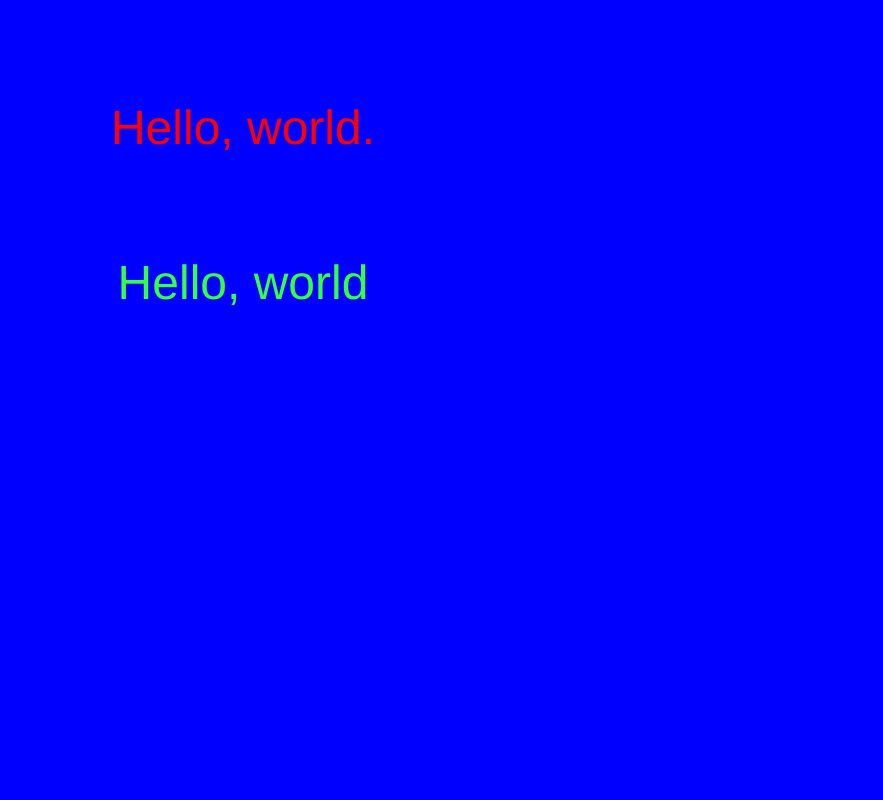
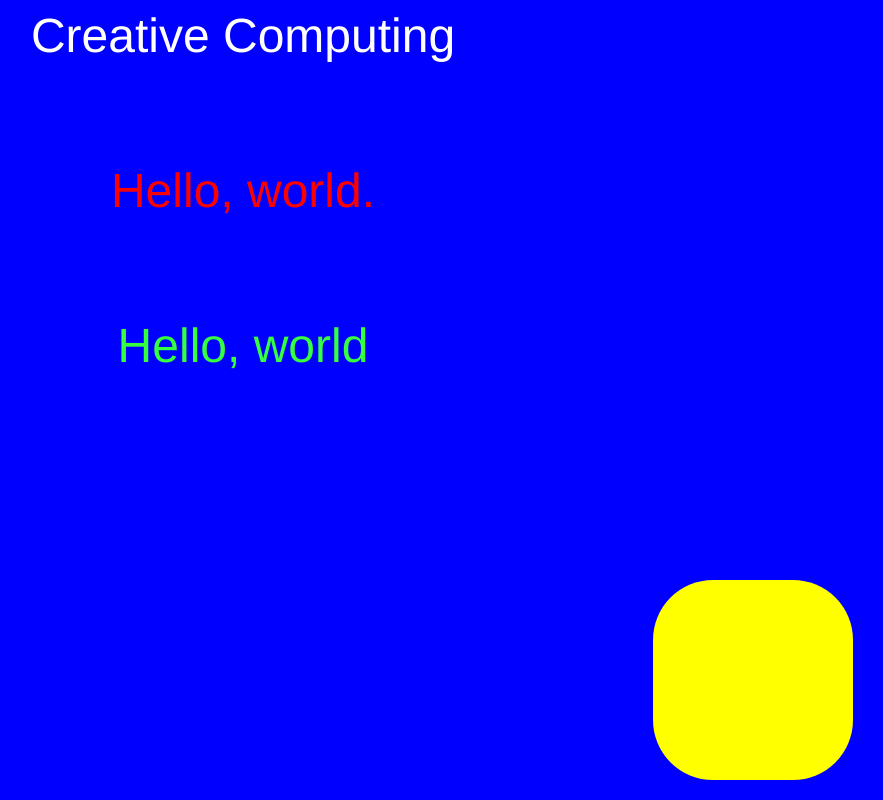
Before and after one commit to hanj291/hanj291.github.io, a plain HTML site: page index.html in a window 1280 px wide. Shown: the whole page, without its empty margins (397-1280 px from the left). Drawn offline with Linux system fonts and the light colour scheme.

Commit message:
some css

```diff
--- a/index.html
+++ b/index.html
@@ -5,6 +5,12 @@
 		<link href="styles.css" rel="stylesheet">
 	</head>
 	<body>
+	<a href="http://creativecomputing.me">Creative
+	Computing</a>
+	<div class="one">
+
+
+	</div>
 		<p>Hello, world.</p>
 		<p class= "paragraph2">Hello, world</p>
 	</body>
--- a/styles.css
+++ b/styles.css
@@ -4,6 +4,7 @@ body {
     font-size: 48px;
     font-family: Helvetica, Arial, sans-serif;
     text-align: center;
+
 }
 
 p {
@@ -13,3 +14,31 @@ p {
 .paragraph2 {
     color: #35ff3f;
 }
+
+.one {
+    width: 200px;
+    height: 200px;
+    background-color: yellow;
+    position: fixed;
+    bottom: 20px;
+    right: 30px;
+    border-radius: 60px;
+
+}
+
+.one:hover {
+    background-color: lime;
+}
+
+a:link {
+    color: white;
+    text-decoration: none;
+}
+
+a:visited {
+    color: black;
+}
+
+a:hover {
+    color: red;
+}
```
Also changed, not shown: .c9/metadata/workspace/index.html, .c9/metadata/workspace/styles.css, 1 other file.
